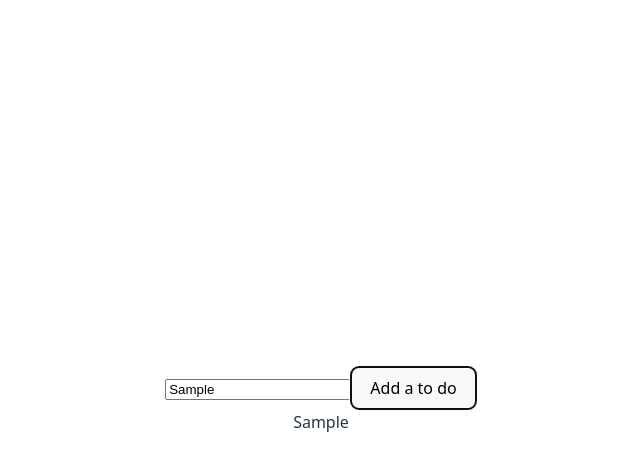
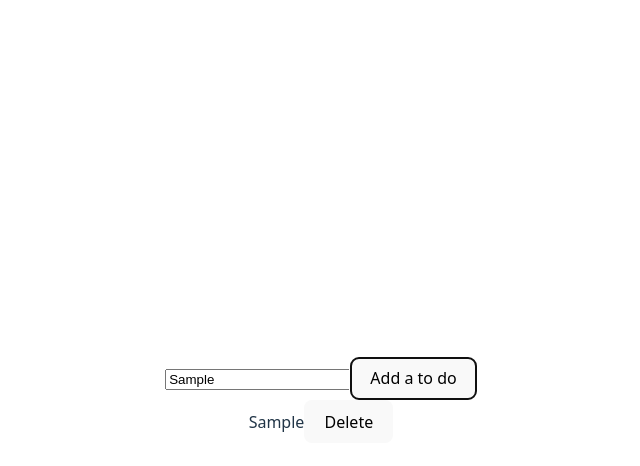
Before and after one commit to HereonCloud/to-do, a React (Vite) app: page / in a window 1280 px wide. Both pictures are taken after typing "Sample" into the empty fields and a click on the button "Add a to do". Shown: the top 466 px of the page, without its empty margins (319-959 px from the left). Built offline with nearby package versions, Linux system fonts and the light colour scheme.

Commit message:
Add delete feature

```diff
--- a/src/App.tsx
+++ b/src/App.tsx
@@ -7,6 +7,14 @@ function App() {
 
   const addToDo = (toDo: string) => {
     return setToDoList([...toDoList, toDo]);
+  };
+
+  const deleteToDo = (k: number) => {
+    const newToDoList = toDoList.filter((_, key) => {
+      return key !== k;
+    });
+
+    setToDoList(newToDoList);
   };
 
   return (
@@ -24,7 +32,15 @@ function App() {
         />
         <button type="submit">Add a to do</button>
       </form>
-      {toDoList}
+      {toDoList &&
+        toDoList.map((t, k) => {
+          return (
+            <div key={k}>
+              <span>{t}</span>
+              <button onClick={() => deleteToDo(k)}>Delete</button>
+            </div>
+          );
+        })}
     </>
   );
 }
```
